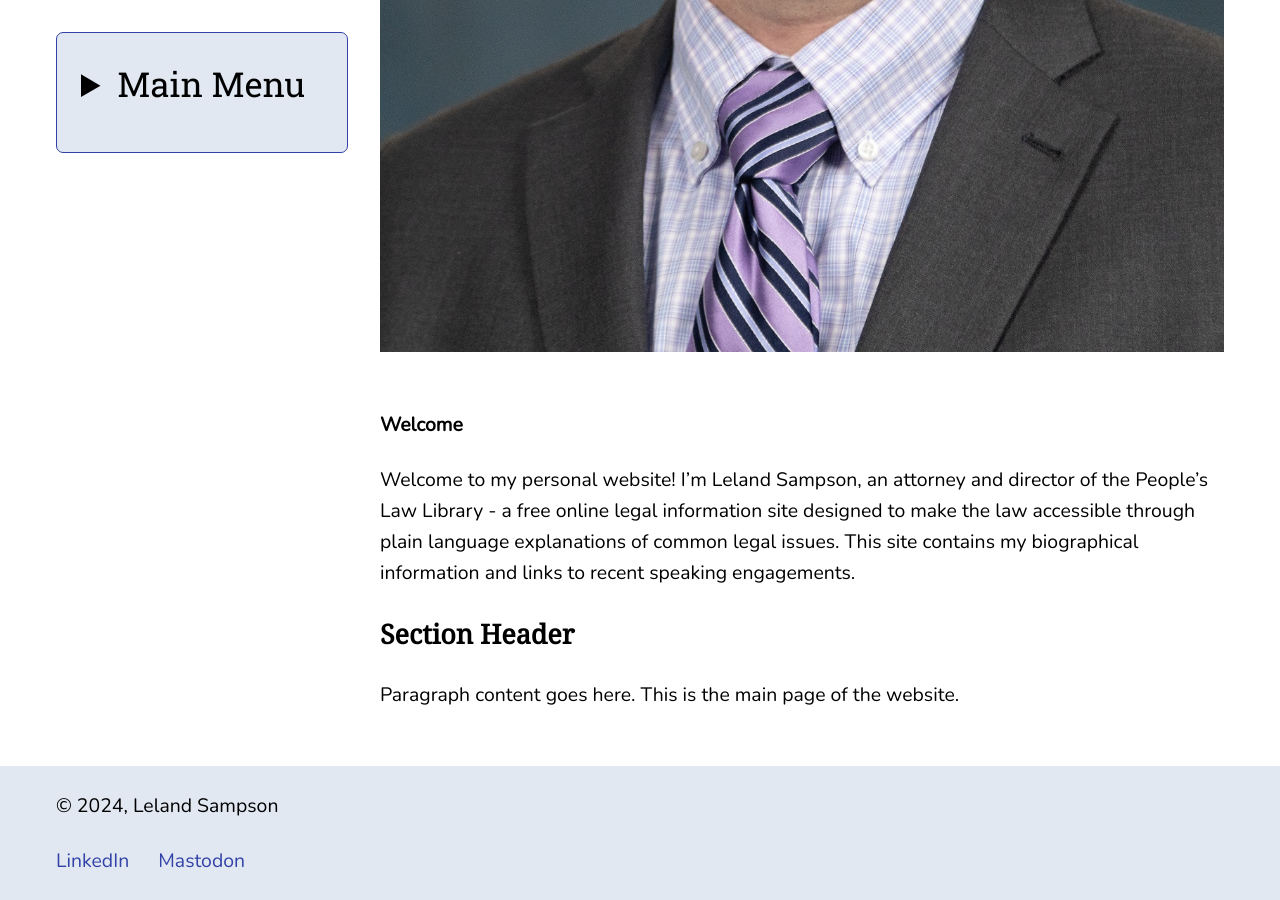
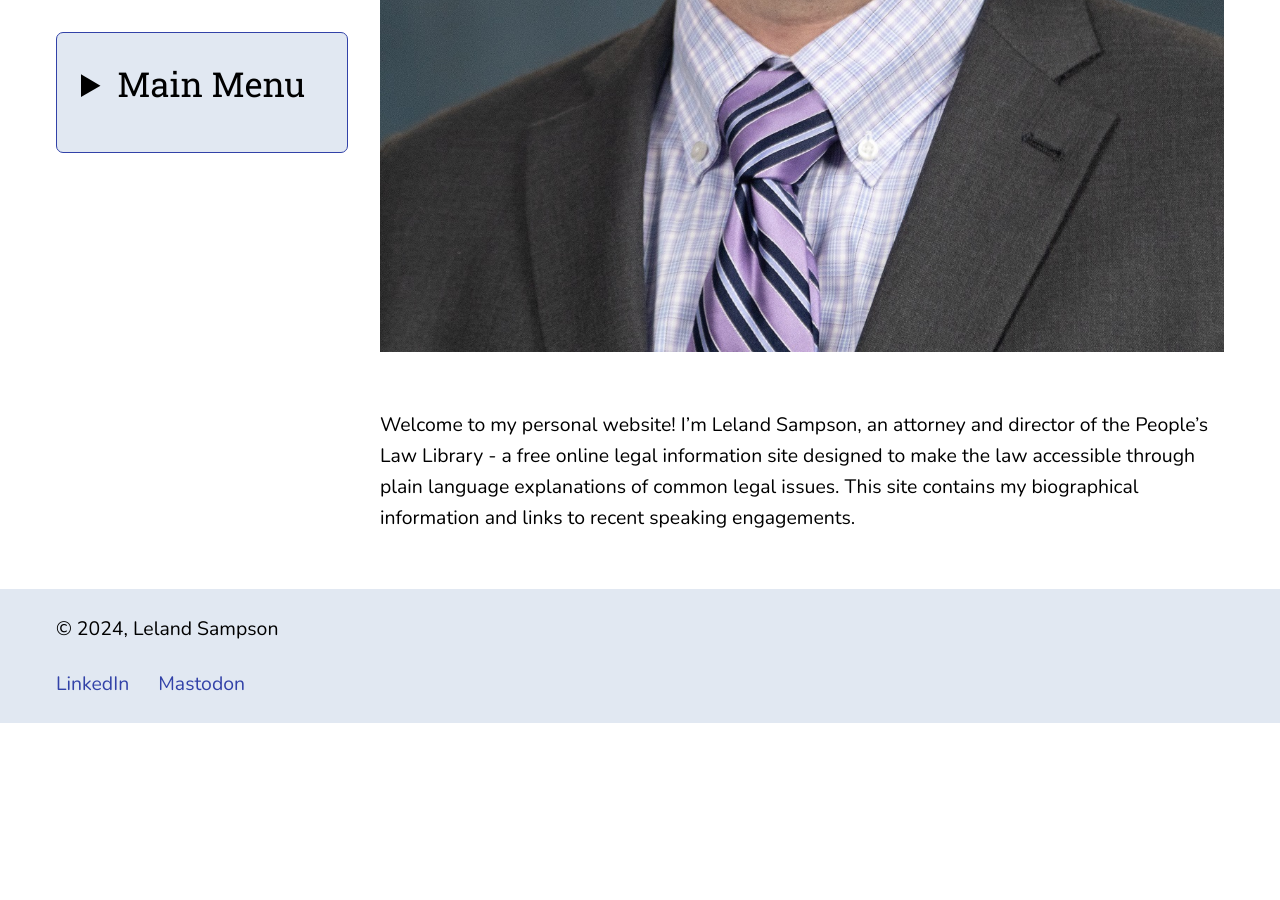
Before and after one commit to lelandsampson/Leland-Sampson-Website, a Jekyll site: the page built from index.md, in a window 1280 px wide and 900 px high, scrolled down 1058 px. Built offline with Jekyll 4.4.1, drawn with Linux system fonts in a browser that asks for light colours; after the commit the page ends 1781 px from its top, so only the background shows below that.

Commit message:
Update index.md

```diff
--- a/index.md
+++ b/index.md
@@ -7,10 +7,4 @@ title: Home
 
 <img src="/images/sampson-headshot-small.jpg" alt="Leland Sampson headshot" class="profile-image">
 
-**Welcome**
-
 Welcome to my personal website! I'm Leland Sampson, an attorney and director of the People's Law Library - a free online legal information site designed to make the law accessible through plain language explanations of common legal issues. This site contains my biographical information and links to recent speaking engagements.
-
-## Section Header
-
-Paragraph content goes here. This is the main page of the website.
```
